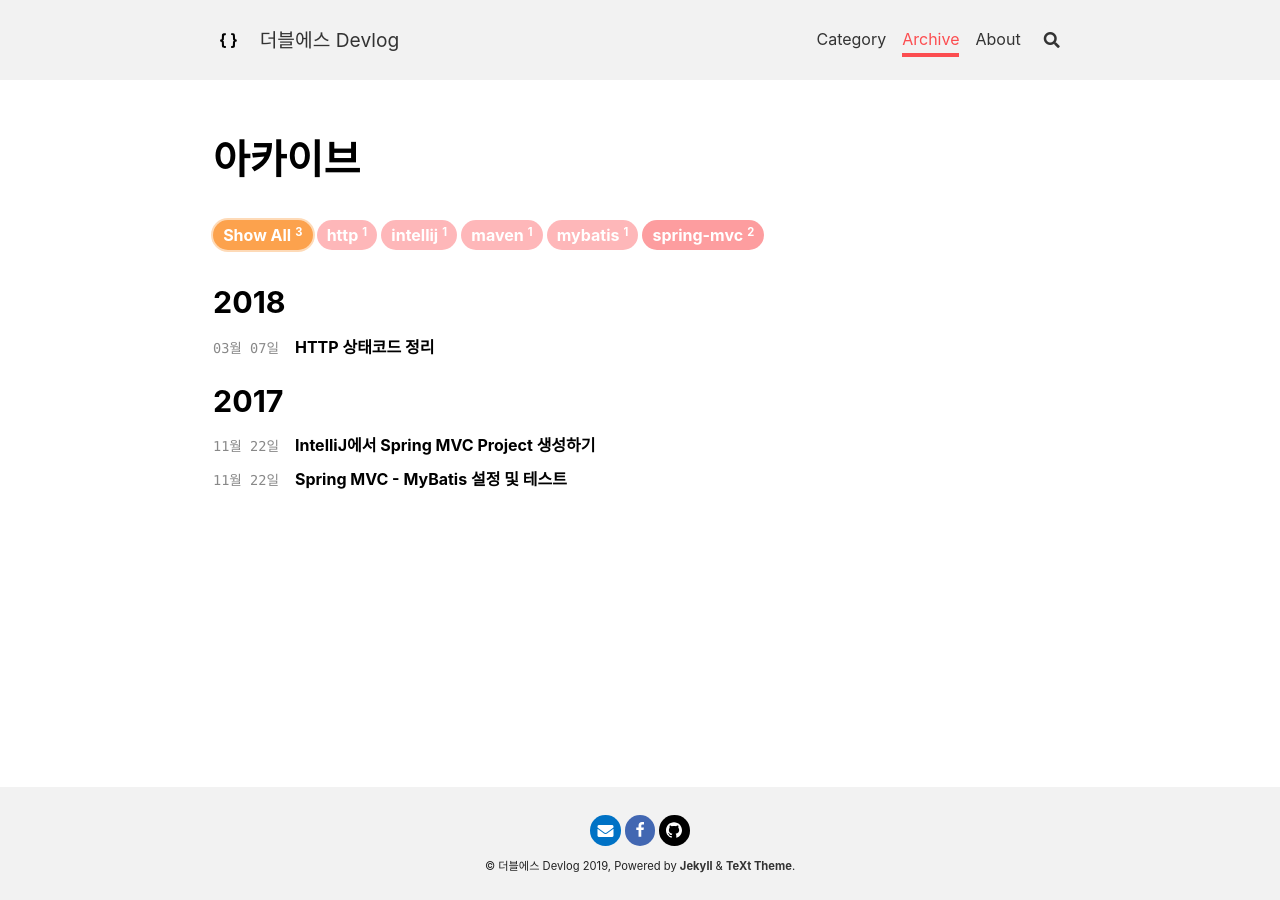
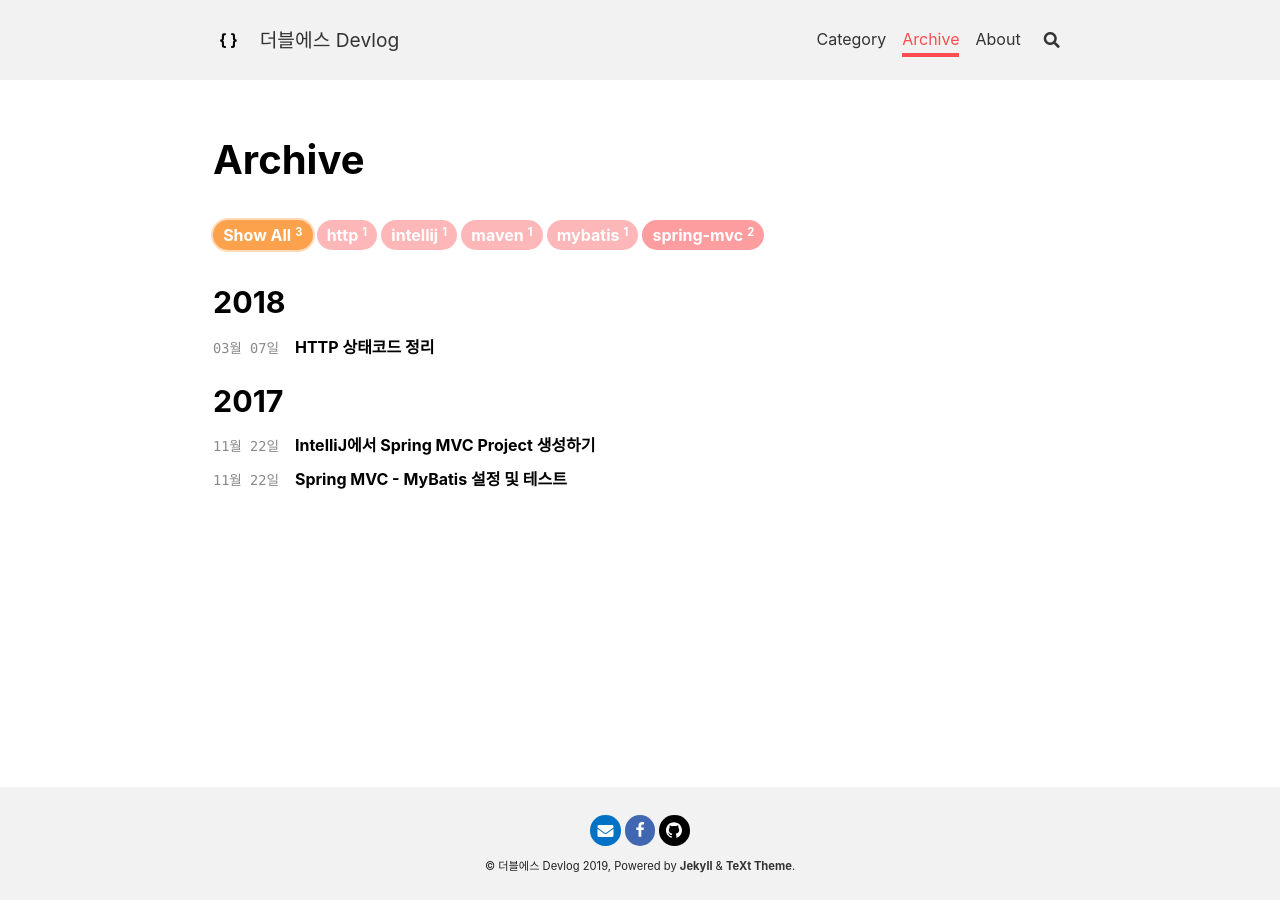
Before and after one commit to walbatrossw/walbatrossw.github.io, a Jekyll site: the page built from archive.html, in a window 1280 px wide. Built offline with Jekyll 4.4.1, drawn with Linux system fonts in a browser that asks for light colours; nearby versions of some CDN libraries.

Commit message:
7th commit : 최종 수정 완료

```diff
--- a/_layouts/archive.html
+++ b/_layouts/archive.html
@@ -13,7 +13,7 @@ titles:
   zh-Hant : &ZH_HANT  歸檔
   zh-TW   : *ZH_HANT
   zh-HK   : *ZH_HANT
-  ko      : &KO       아카이브
+  ko      : &KO       Archive
   ko-KR   : *KO
 ---
 
--- a/_layouts/category.html
+++ b/_layouts/category.html
@@ -7,4 +7,5 @@ layout: page
     <a href="/categories/{{ category | first }}">{{ category | first }}</a>
     <a class="button button--primary button--pill" href="/categories/{{ category | first }}">{{ category | last | size }}</a>
   </h2>
+  <hr/>
 {% endfor %}
--- a/category.html
+++ b/category.html
@@ -1,4 +1,4 @@
 ---
 layout: category
-title: 카테고리
+title: Category
 ---
```
Also changed, not shown: about.md (+1 -1 lines).
